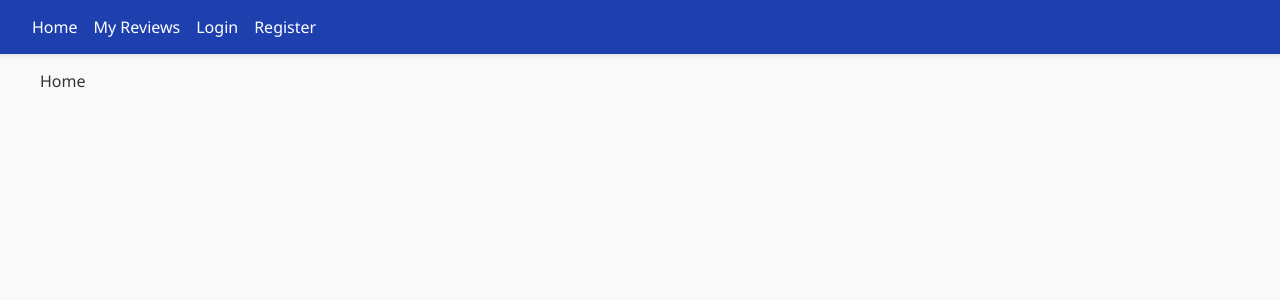
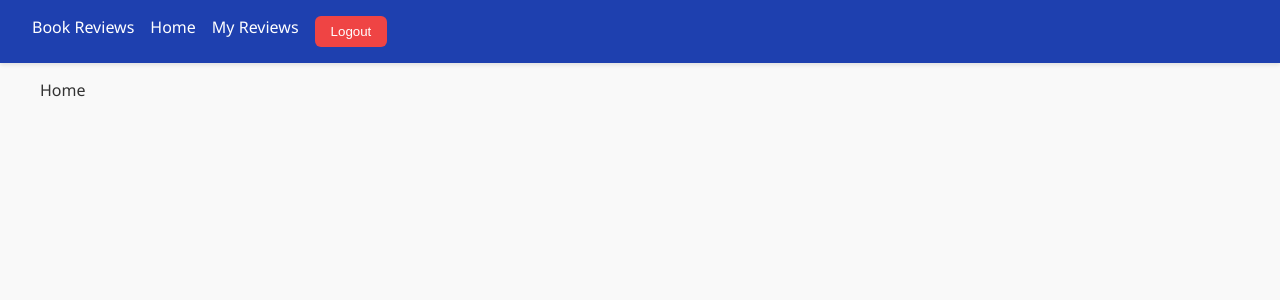
Before and after one commit to teodoratsaneva/ReactProject, a React (Create React App) app in the folder book-reviews-app/: page / in a window 1280 px wide. Shown: the top 300 px of the page. Built offline with nearby package versions, Linux system fonts and the light colour scheme; sample sign-in values are in the browser's storage.

Commit message:
add logout button

```diff
--- a/book-reviews-app/src/App.css
+++ b/book-reviews-app/src/App.css
@@ -57,3 +57,18 @@ h2 {
     align-items: flex-end;
   }
 }
+
+.logout-btn {
+  background-color: #ef4444;
+  color: white;
+  font-weight: 500;
+  padding: 0.5rem 1rem;
+  border: none;
+  border-radius: 6px;
+  cursor: pointer;
+  transition: background-color 0.2s ease;
+}
+
+.logout-btn:hover {
+  background-color: #dc2626;
+}
--- a/book-reviews-app/src/components/Navbar.jsx
+++ b/book-reviews-app/src/components/Navbar.jsx
@@ -1,12 +1,21 @@
 import { Link } from "react-router-dom";
+import { useAuth } from "../context/AuthContext";
 
 const Navbar = () => {
+  const { logout } = useAuth();
+
+  const handleLogout = () => {
+    logout();
+  };
+
   return (
     <nav className="bg-blue-600 text-white px-6 py-4 flex justify-between items-center shadow-md">
-      {/* <h1 className="text-xl font-bold">
-        <Link to="/">Book Reviews</Link>
-      </h1> */}
-      <ul className="flex gap-4">
+      <ul className="flex gap-4 items-center">
+        <li>
+          <Link to="/" className="hover:underline">
+            Book Reviews
+          </Link>
+        </li>
         <li>
           <Link to="/" className="hover:underline">
             Home
@@ -18,14 +27,12 @@ const Navbar = () => {
           </Link>
         </li>
         <li>
-          <Link to="/login" className="hover:underline">
-            Login
-          </Link>
-        </li>
-        <li>
-          <Link to="/register" className="hover:underline">
-            Register
-          </Link>
+          <button
+            onClick={handleLogout}
+            className="logout-btn"
+          >
+            Logout
+          </button>
         </li>
       </ul>
     </nav>
```
